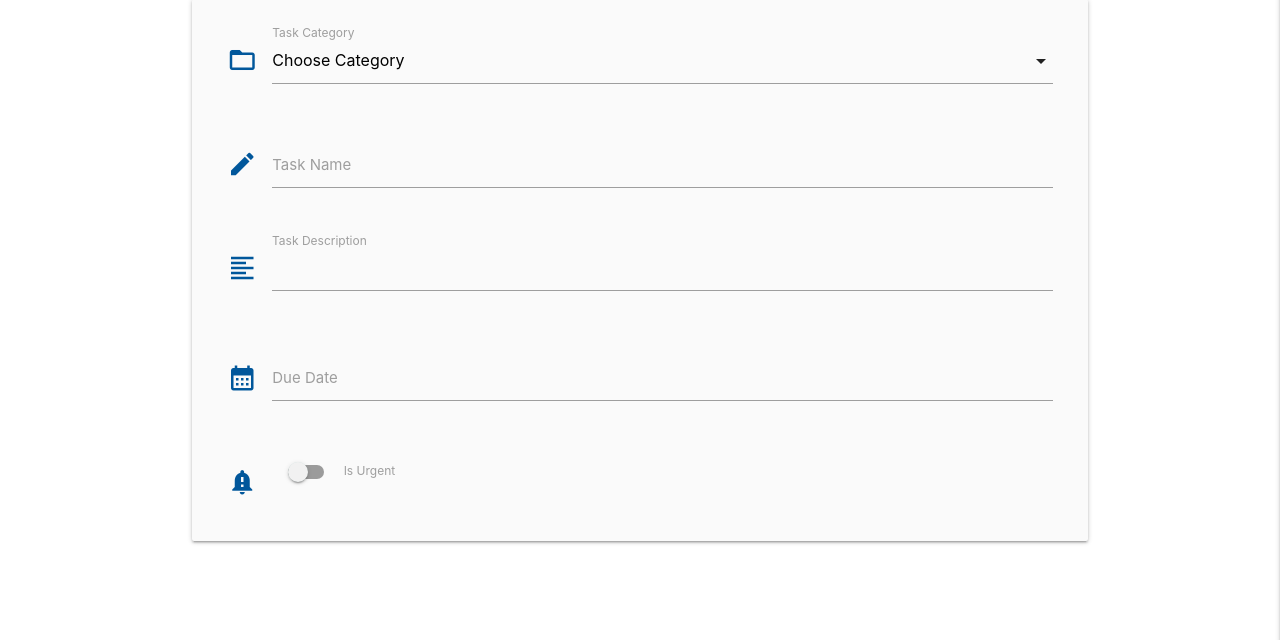
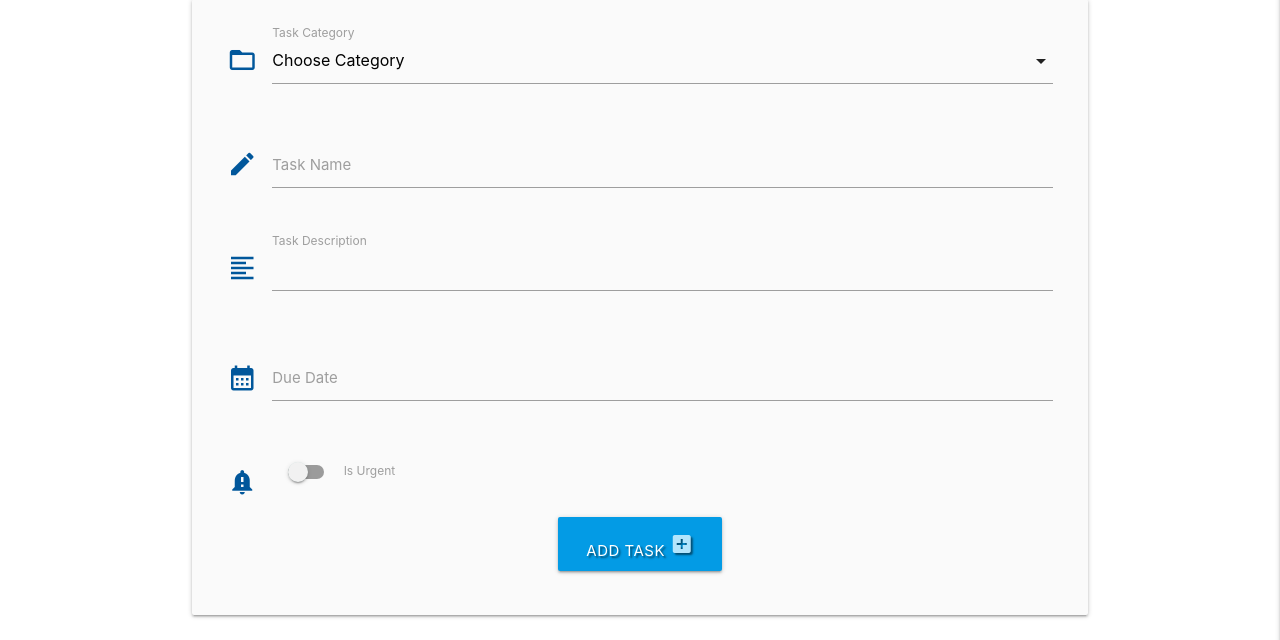
Before and after one commit to JoyZadan/task-manager, a Flask app: page /add_task in a window 1280 px wide. Shown: the part 160-800 px from the top of the page. Run offline with Flask 2, Linux system fonts and the light colour scheme; data that the repository does not hold is empty; some libraries are stand-ins or nearby versions.

Commit message:
Allow user to submit task to db

```diff
--- a/app.py
+++ b/app.py
@@ -118,11 +118,25 @@ def logout():
     return redirect(url_for("login"))
 
 
-@app.route("/add_task")
+@app.route("/add_task",  methods=["GET", "POST"])
 def add_task():
     """
     docstrings
     """
+    if request.method == "POST":
+        is_urgent = "on" if request.form.get("is_urgent") else "off"
+        task = {
+            "category_name": request.form.get("category_name"),
+            "task_name": request.form.get("task_name"),
+            "task_description": request.form.get("task_description"),
+            "is_urgent": is_urgent,
+            "due_date": request.form.get("due_date"),
+            "created_by": session["user"]
+        }
+        mongo.db.tasks.insert_one(task)
+        flash("Task Successfully Added")
+        return redirect(url_for("get_tasks"))
+
     categories = mongo.db.categories.find().sort("category_name", 1)
     return render_template("add_task.html", categories=categories)
 
--- a/templates/add_task.html
+++ b/templates/add_task.html
@@ -4,7 +4,8 @@
     <h3 class="light-blue-text text-darken-4 center-align">Add Task</h3>
 
     <div class="row card-panel grey lighten-5">
-        <form class="col s12" method="POST" action="">
+        <form class="col s12" method="POST" action="{{ url_for('add_task') }}">
+            <!-- category selection -->
             <div class="row">
                 <div class="input-field col s12">
                     <i class="material-icons prefix light-blue-text text-darken-4">folder_open</i>
@@ -17,6 +18,7 @@
                     <label for="category_name">Task Category</label>
                 </div>
             </div>
+            <!-- task name -->
             <div class="row">
                 <div class="input-field col s12">
                     <i class="material-icons prefix light-blue-text text-darken-4">edit</i>
@@ -25,6 +27,7 @@
                     <label for="task_name">Task Name</label>
                 </div>
             </div>
+            <!-- task description -->
             <div class="row">
                 <div class="input-field col s12">
                     <i class="material-icons prefix light-blue-text text-darken-4">format_align_left</i>
@@ -34,6 +37,7 @@
                     <label for="task_description">Task Description</label>
                 </div>
             </div>
+            <!-- due date picker -->
             <div class="row">
                 <div class="input-field col s12">
                     <i class="material-icons prefix light-blue-text text-darken-4">calendar_month</i>
@@ -42,6 +46,7 @@
                     <label for="due_date">Due Date</label>
                 </div>
             </div>
+            <!-- is urgent toggle -->
             <div class="row">
                 <div class="input-field col s12">
                     <div class="switch">
@@ -54,6 +59,14 @@
                     </div>
                 </div>
             </div>
+            <!-- submit button -->
+            <div class="row">
+                <div class="col s12 center-align">
+                    <button type="submit" class="btn-large light-blue darken-1 text-shadow">
+                        Add Task <i class="material-icons prefix light-blue-text text-lighten-4">add_box</i>
+                    </button>
+                </div>
+            </div>
         </form>
     </div>
 
--- a/templates/tasks.html
+++ b/templates/tasks.html
@@ -1,5 +1,7 @@
 {% extends "base.html" %}
 {% block content %}
+
+    <h3 class="light-blue-text text-darken-4 center-align">All Tasks</h3>
 
     <ul class="collapsible">
         {% for task in tasks %}
@@ -16,6 +18,7 @@
             <div class="collapsible-body">
                 <strong>{{ task.category_name }}</strong>
                 <p>{{ task.task_description }}</p>
+                <p><em>by: {{ task.created_by }}</em></p>
             </div>
         </li>
         {% endfor %}
```
